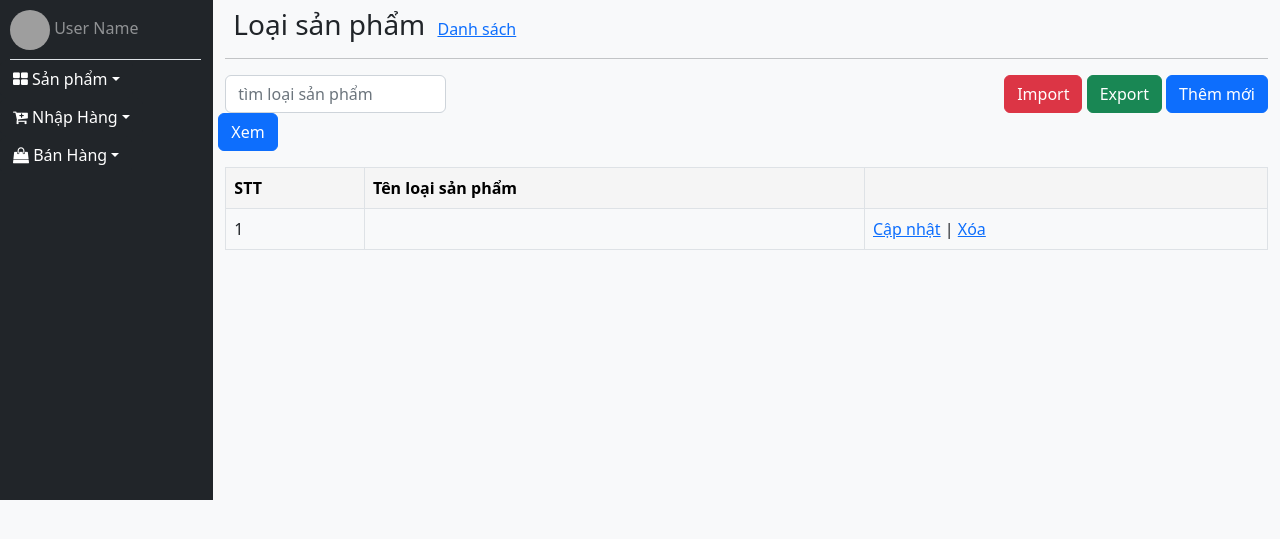
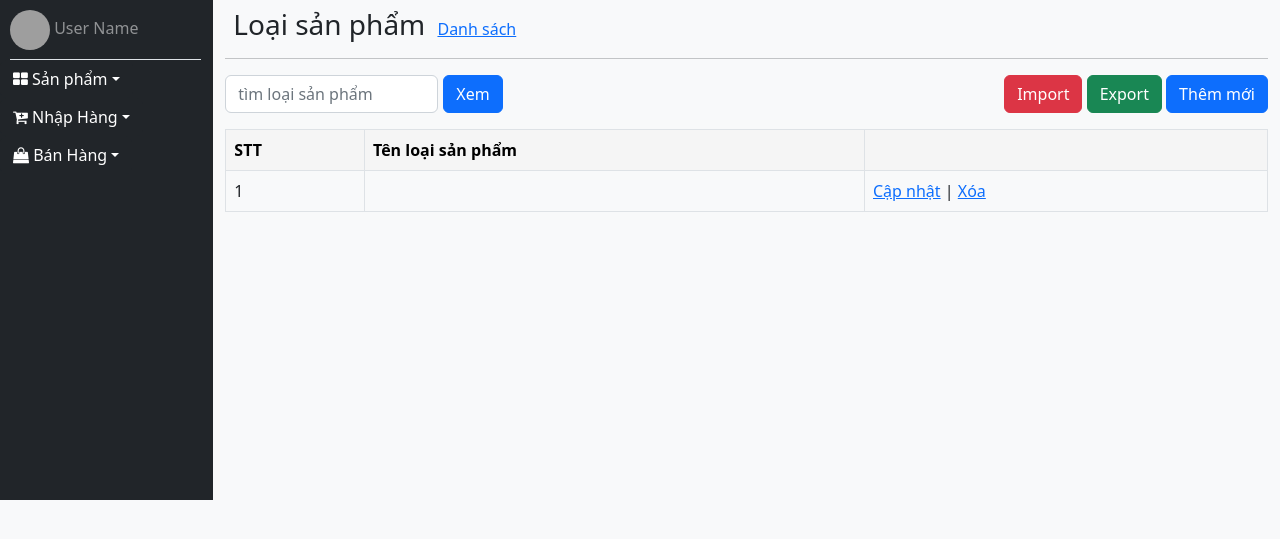
Before and after one commit to NgoPhuocDong/PHP_Project, a PHP site: page /LoaiSanPham/DanhSach in a window 1280 px wide. Shown: the part 56-595 px from the top of the page. Run offline with PHP 8.4, Linux system fonts and the light colour scheme; tables that the repository leaves empty or names only in its code hold one stand-in row (values such as "Sample post"); data that the repository does not hold is empty; grey boxes are pictures that could not be loaded.

Commit message:
Update DanhSach.php

```diff
--- a/Views/LoaiSanPham/DanhSach.php
+++ b/Views/LoaiSanPham/DanhSach.php
@@ -15,8 +15,7 @@
     <div class="col-md-12">
         <div class="row">
             <div class="col-md-4">
-                <div class="row">
-                    <form method="get">
+                <form method="get" class="row">
                     <div class="col-md-8">
                         <input type="text" name="tenloaisanpham" class="form-control" placeholder="tìm loại sản phẩm" >
                     </div>
@@ -24,7 +23,6 @@
                         <button class="btn btn-primary" >Xem</button>
                     </div>
                 </form>
-                </div>
             </div>
             <div class="col-md-8">
                 <div style="float: right;">
```
Lines whose indentation alone changed are shown as unchanged.
